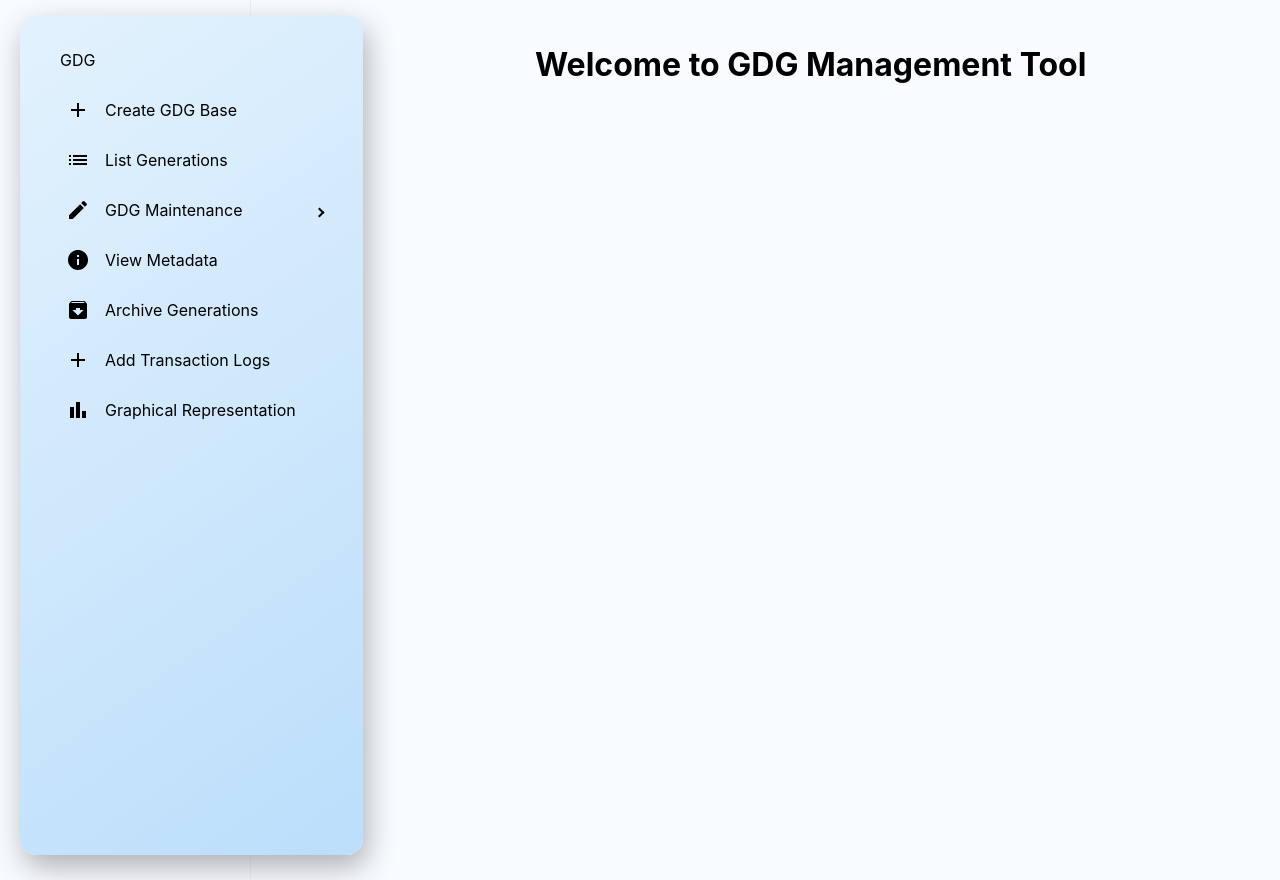
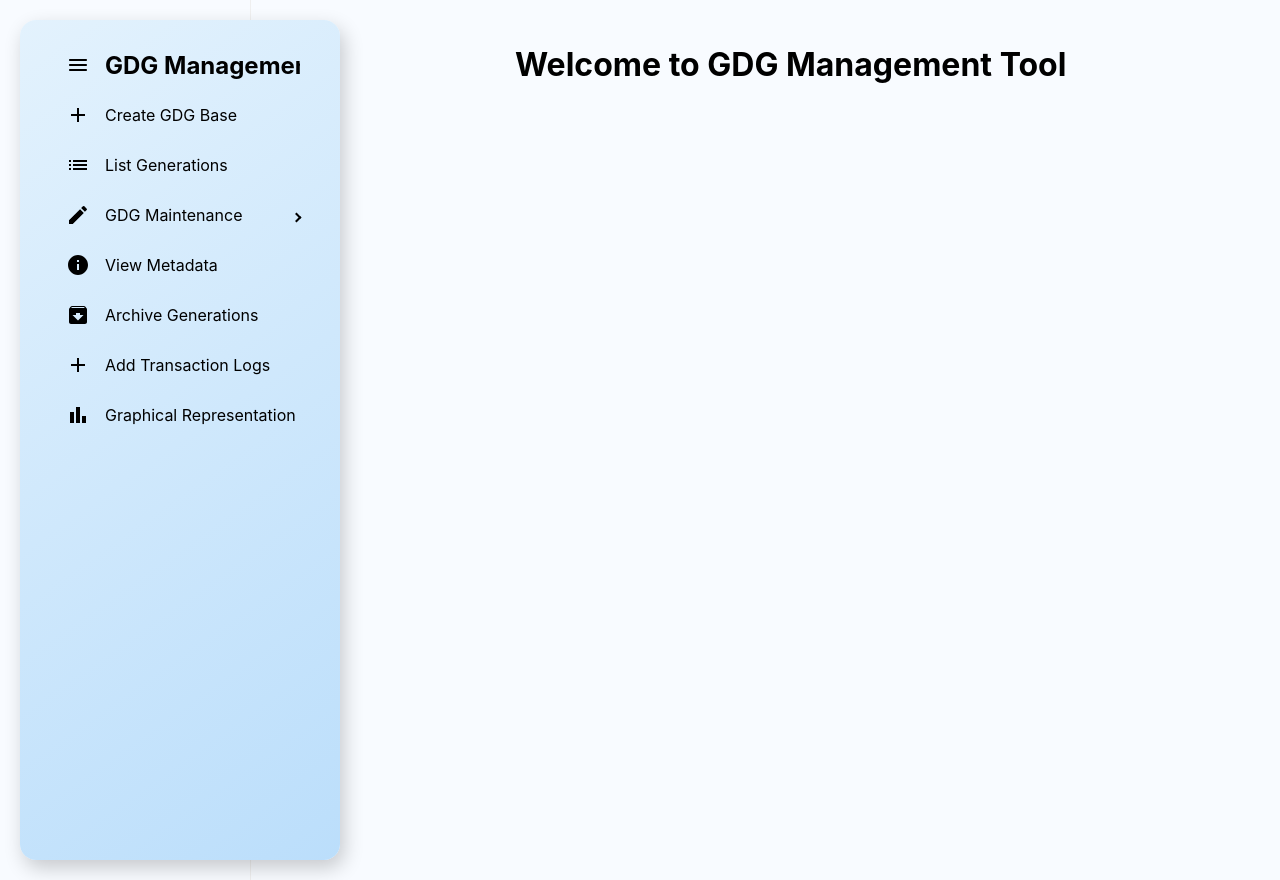
Before and after one commit to sreejitaduttaa/gdg-management, a React (Create React App) app: page / in a window 1280 px wide. Built offline with nearby package versions, Linux system fonts and the light colour scheme.

Commit message:
sidebar update

```diff
--- a/package.json
+++ b/package.json
@@ -11,6 +11,7 @@
     "react": "^18.3.1",
     "react-dom": "^18.3.1",
     "react-pro-sidebar": "^1.1.0",
+    "react-router-dom": "^6.29.0",
     "react-scripts": "5.0.1",
     "web-vitals": "^4.2.4"
   },
--- a/src/App.js
+++ b/src/App.js
@@ -1,81 +1,71 @@
-import React from 'react';
-import { Sidebar, Menu, MenuItem, SubMenu } from 'react-pro-sidebar';
-import { Box } from '@mui/material';
-import ListIcon from '@mui/icons-material/List';
-import EditIcon from '@mui/icons-material/Edit';
-import DeleteIcon from '@mui/icons-material/Delete';
-import RenameIcon from '@mui/icons-material/DriveFileRenameOutline';
-import MetadataIcon from '@mui/icons-material/Info';
-import ArchiveIcon from '@mui/icons-material/Archive';
-import AddIcon from '@mui/icons-material/Add';
-import GraphIcon from '@mui/icons-material/BarChart';
-<SubMenu label="Logs" icon={<AddIcon />}>
-  <MenuItem icon={<ListIcon />}>View Logs</MenuItem>
-  <MenuItem icon={<DeleteIcon />}>Delete Logs</MenuItem>
-  <MenuItem icon={<RenameIcon />}>Rename Logs</MenuItem>
-</SubMenu>
+import React, { useState } from "react";
+import { BrowserRouter as Router, Routes, Route, Link } from "react-router-dom";
+import { Sidebar, Menu, MenuItem, SubMenu } from "react-pro-sidebar";
+import { Box } from "@mui/material";
+import MenuRoundedIcon from "@mui/icons-material/MenuRounded";
+import ListIcon from "@mui/icons-material/List";
+import EditIcon from "@mui/icons-material/Edit";
+import DeleteIcon from "@mui/icons-material/Delete";
+import RenameIcon from "@mui/icons-material/DriveFileRenameOutline";
+import MetadataIcon from "@mui/icons-material/Info";
+import ArchiveIcon from "@mui/icons-material/Archive";
+import AddIcon from "@mui/icons-material/Add";
+import GraphIcon from "@mui/icons-material/BarChart";
+
+const Home = () => <h1>Welcome to GDG Management Tool</h1>;
+const CreateGDG = () => <h1>Create GDG Base</h1>;
+const ListGenerations = () => <h1>List Generations</h1>;
+const ModifyAttributes = () => <h1>Modify Attributes</h1>;
+const DeleteGeneration = () => <h1>Delete Generation or Base</h1>;
+const RenameGDG = () => <h1>Rename GDG Base</h1>;
+const ViewMetadata = () => <h1>View Metadata</h1>;
+const ArchiveGenerations = () => <h1>Archive Generations</h1>;
+const AddTransactionLogs = () => <h1>Add Transaction Logs</h1>;
+const GraphicalRepresentation = () => <h1>Graphical Representation</h1>;
+
 const App = () => {
+  const [collapsed, setCollapsed] = useState(false);
+
   return (
-    <Box sx={{ display: 'flex', backgroundColor: '#f8fbff', minHeight: '100vh' }}>
+    <Box sx={{ display: "flex", backgroundColor: "#f8fbff", minHeight: "100vh" }}>
       <Sidebar
+        collapsed={collapsed}
+        transitionDuration={300}
         rootStyles={{
           "& .ps-sidebar-container": {
             height: "100vh",
-            width: "fit-content",
-            minWidth: "200px",
+            width: collapsed ? "70px" : "280px",
             background: "linear-gradient(145deg, #e3f2fd, #bbdefb)",
             borderRadius: "16px",
             boxShadow: "4px 8px 20px rgba(0,0,0,0.2)",
             margin: "20px",
-            padding: "20px",
-            transition: "transform 0.3s ease, box-shadow 0.3s ease",
-          },
-          "&:hover .ps-sidebar-container": {
-            transform: "translateY(-5px)",
-            boxShadow: "4px 12px 30px rgba(0,0,0,0.3)",
-          },
-        }}
-        menuItemStyles={{
-          button: {
-            color: "#0d47a1",
-            fontWeight: 600,
-            fontSize: "16px",
-            padding: "10px 20px",
-            borderRadius: "8px",
-            margin: "5px 10px",
-            transition: "background-color 0.3s, color 0.3s",
-          },
-          icon: {
-            color: "#0d47a1",
-            marginRight: "12px",
+            padding: collapsed ? "10px" : "20px",
+            transition: "width 0.3s ease, padding 0.3s ease",
           },
         }}
       >
         <Menu>
+          {/* Toggle Button Inside Menu */}
           <MenuItem
-            sx={{
-              fontSize: "20px",
-              fontWeight: "bold",
-              textTransform: "uppercase",
-              padding: "10px 20px",
-              margin: "5px 10px",
-            }}
+            icon={<MenuRoundedIcon style={{ cursor: "pointer" }} onClick={() => setCollapsed(!collapsed)} />}
           >
-            GDG
+            {!collapsed && <h2>GDG Management</h2>}
           </MenuItem>
-          <MenuItem icon={<AddIcon />}>Create GDG Base</MenuItem>
-          <MenuItem icon={<ListIcon />}>List Generations</MenuItem>
-          <SubMenu label="GDG Maintenance" icon={<EditIcon />}>
-            <MenuItem icon={<EditIcon />}>Modify Attributes</MenuItem>
-            <MenuItem icon={<DeleteIcon />}>Delete Generation or Base</MenuItem>
-            <MenuItem icon={<RenameIcon />}>Rename GDG Base</MenuItem>
+
+          <MenuItem icon={<AddIcon />} component={<Link to="/create-gdg" />}>{!collapsed && "Create GDG Base"}</MenuItem>
+          <MenuItem icon={<ListIcon />} component={<Link to="/list-generations" />}>{!collapsed && "List Generations"}</MenuItem>
+          <SubMenu label={!collapsed ? "GDG Maintenance" : ""} icon={<EditIcon />}>
+            <MenuItem icon={<EditIcon />} component={<Link to="/modify-attributes" />}>{!collapsed && "Modify Attributes"}</MenuItem>
+            <MenuItem icon={<DeleteIcon />} component={<Link to="/delete-generation" />}>{!collapsed && "Delete Generation or Base"}</MenuItem>
+            <MenuItem icon={<RenameIcon />} component={<Link to="/rename-gdg" />}>{!collapsed && "Rename GDG Base"}</MenuItem>
           </SubMenu>
-          <MenuItem icon={<MetadataIcon />}>View Metadata</MenuItem>
-          <MenuItem icon={<ArchiveIcon />}>Archive Generations</MenuItem>
-          <MenuItem icon={<AddIcon />}>Add Transaction Logs</MenuItem>
-          <MenuItem icon={<GraphIcon />}>Graphical Representation</MenuItem>
+          <MenuItem icon={<MetadataIcon />} component={<Link to="/view-metadata" />}>{!collapsed && "View Metadata"}</MenuItem>
+          <MenuItem icon={<ArchiveIcon />} component={<Link to="/archive-generations" />}>{!collapsed && "Archive Generations"}</MenuItem>
+          <MenuItem icon={<AddIcon />} component={<Link to="/add-transaction-logs" />}>{!collapsed && "Add Transaction Logs"}</MenuItem>
+          <MenuItem icon={<GraphIcon />} component={<Link to="/graphical-representation" />}>{!collapsed && "Graphical Representation"}</MenuItem>
         </Menu>
       </Sidebar>
+
       <Box
         component="main"
         sx={{
@@ -83,10 +73,22 @@ const App = () => {
           p: 3,
           backgroundColor: "#f8fbff",
           minHeight: "100vh",
-          marginLeft: "240px" // Ensure content starts after sidebar
+          marginLeft: collapsed ? "100px" : "240px",
+          transition: "margin-left 0.3s ease",
         }}
       >
-        <h1 style={{ marginLeft: '20px' }}>Welcome to GDG Management Tool</h1>
+        <Routes>
+          <Route path="/" element={<Home />} />
+          <Route path="/create-gdg" element={<CreateGDG />} />
+          <Route path="/list-generations" element={<ListGenerations />} />
+          <Route path="/modify-attributes" element={<ModifyAttributes />} />
+          <Route path="/delete-generation" element={<DeleteGeneration />} />
+          <Route path="/rename-gdg" element={<RenameGDG />} />
+          <Route path="/view-metadata" element={<ViewMetadata />} />
+          <Route path="/archive-generations" element={<ArchiveGenerations />} />
+          <Route path="/add-transaction-logs" element={<AddTransactionLogs />} />
+          <Route path="/graphical-representation" element={<GraphicalRepresentation />} />
+        </Routes>
       </Box>
     </Box>
   );
--- a/src/index.js
+++ b/src/index.js
@@ -3,14 +3,14 @@ import ReactDOM from 'react-dom/client';
 import './index.css';
 import App from './App';
 import reportWebVitals from './reportWebVitals';
-import { ProSidebarProvider } from 'react-pro-sidebar';
+import { BrowserRouter } from 'react-router-dom';
 
 const root = ReactDOM.createRoot(document.getElementById('root'));
 root.render(
   <React.StrictMode>
-    <ProSidebarProvider>
+    <BrowserRouter>
     <App />
-    </ProSidebarProvider>
+    </BrowserRouter>
   </React.StrictMode>
 );
 
```
Also changed, not shown: 1 other file (tests, documents, lock files or other folders).
